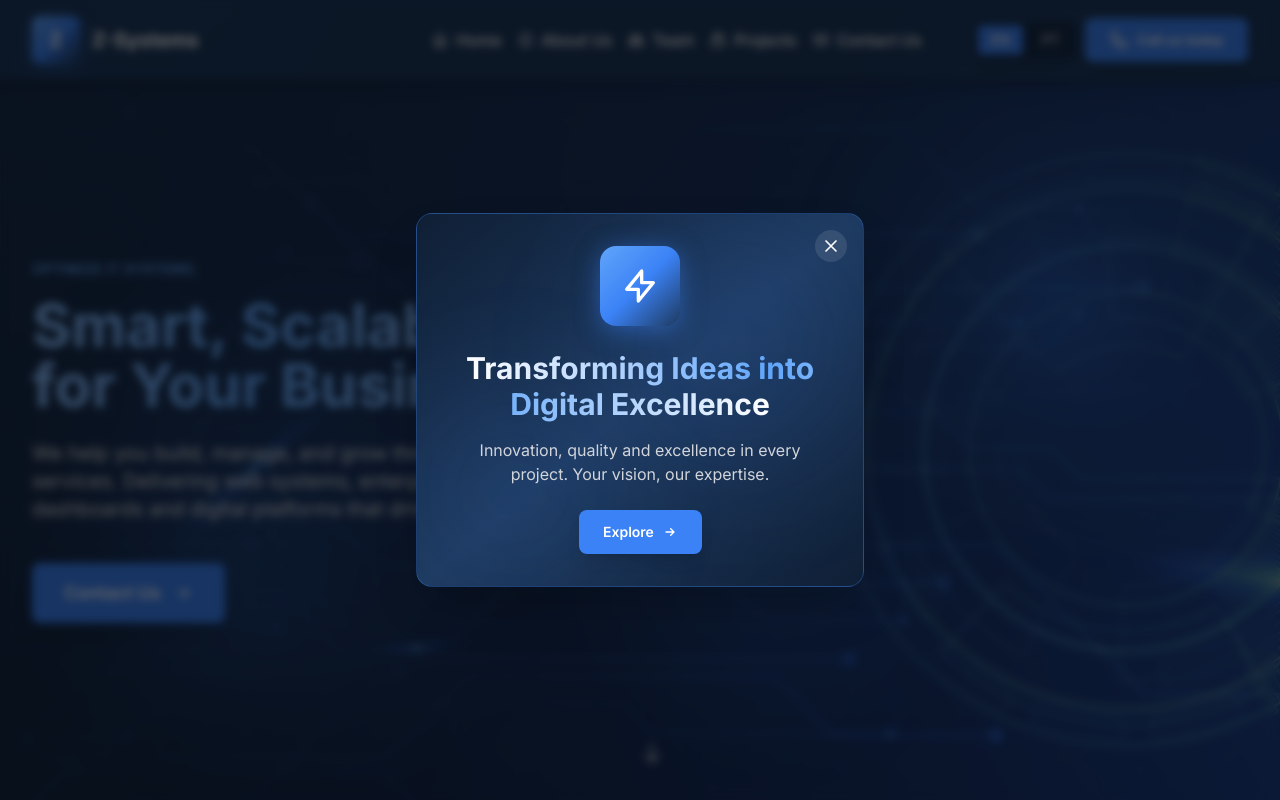
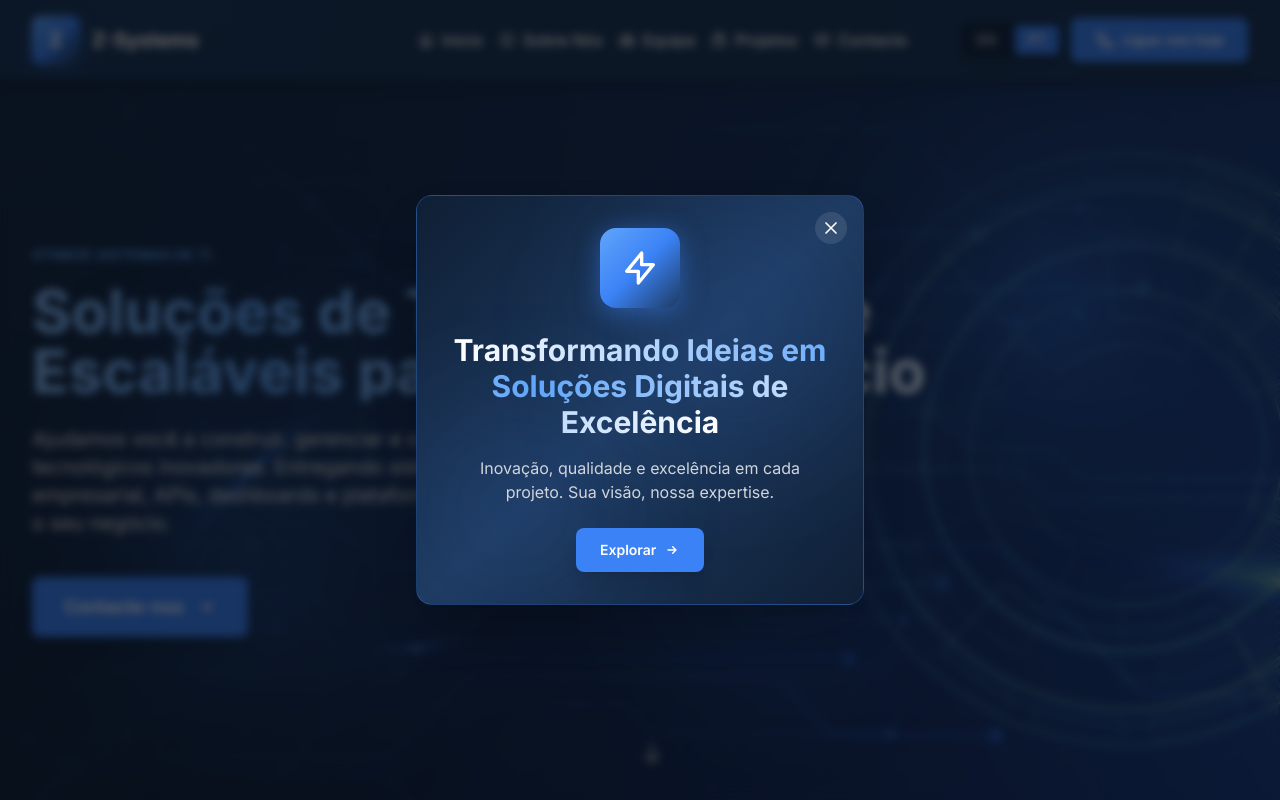
Before and after one commit to maurobernardo/zsystems, a Next.js app: page / in a window 1280 px wide. Shown: the top 800 px of the page. Built offline with nearby package versions, Linux system fonts and the light colour scheme.

Commit message:
HeroUpdate2

```diff
--- a/contexts/LanguageContext.tsx
+++ b/contexts/LanguageContext.tsx
@@ -11,7 +11,7 @@ interface LanguageContextType {
 const LanguageContext = createContext<LanguageContextType | undefined>(undefined)
 
 export function LanguageProvider({ children }: { children: React.ReactNode }) {
-  const [language, setLanguageState] = useState<Language>('en')
+  const [language, setLanguageState] = useState<Language>('pt')
 
   useEffect(() => {
     // Load language from localStorage or browser preference
```
